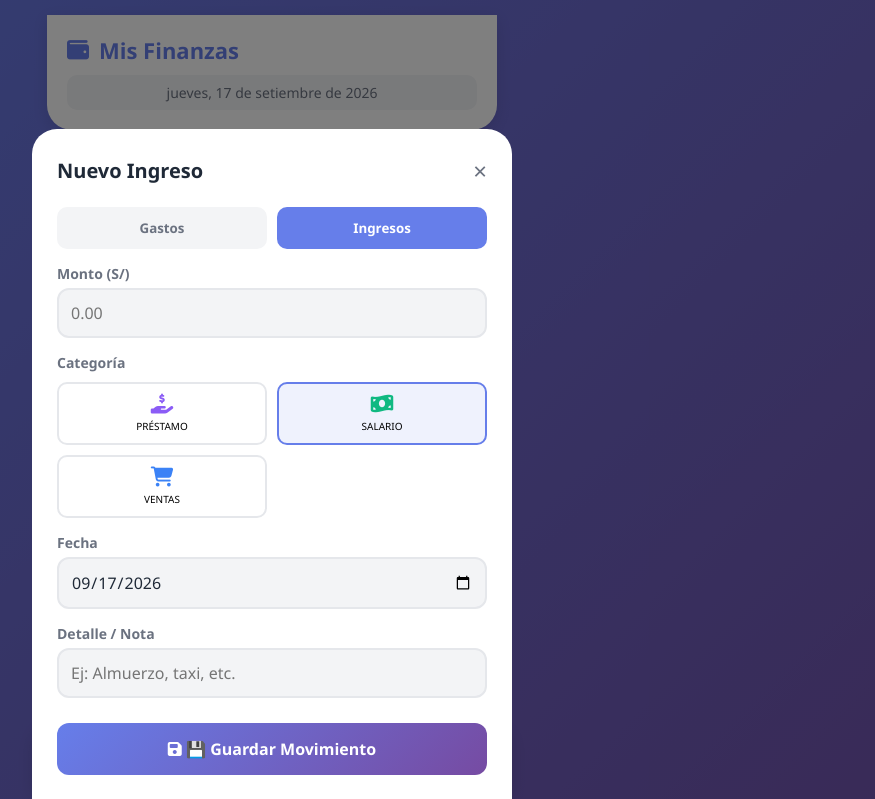
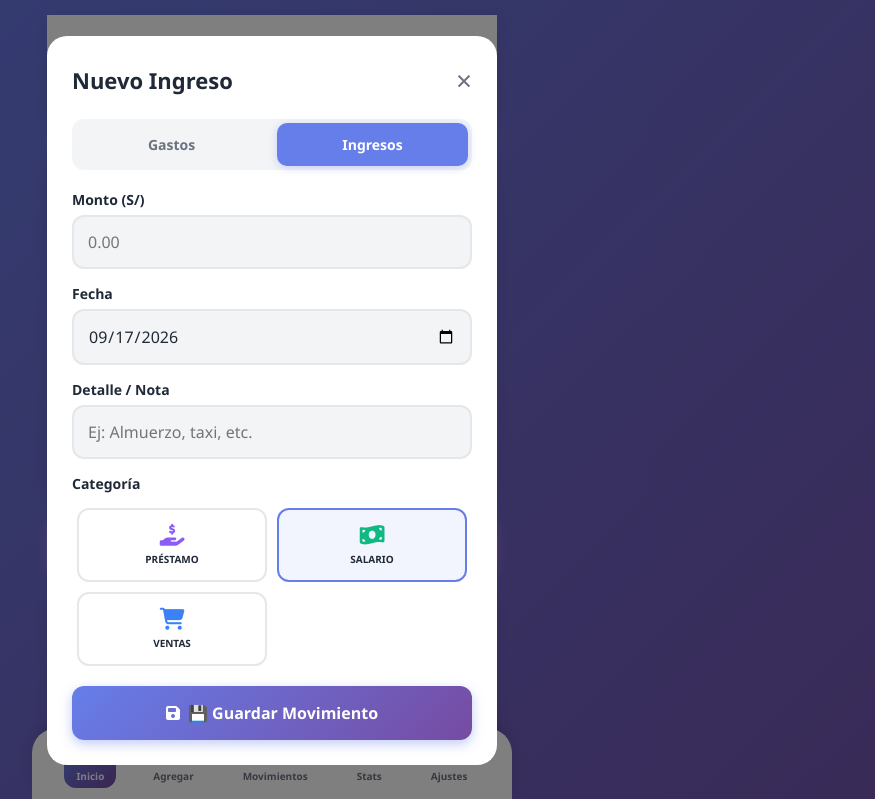
Before and after one commit to psjesusluis-coder/mis-finanzasaaap, a plain HTML site: page index.html in a window 1280 px wide. Both pictures are taken after a click on the button "Ingreso". Shown: the top 799 px of the page, without its empty margins (368-1243 px from the left). Drawn offline with nearby package versions, Linux system fonts and the light colour scheme.

```diff
--- a/index.html
+++ b/index.html
@@ -119,49 +119,63 @@
         .nav-item.active { background: linear-gradient(135deg, var(--primary) 0%, var(--secondary) 100%); color: white; }
         .nav-item i { font-size: 20px; }
         .nav-item span { font-size: 10px; font-weight: 600; }
+
+        /* MODAL STYLES */
         .modal {
             display: none; position: fixed; top: 0; left: 0; right: 0; bottom: 0;
-            background: rgba(0,0,0,0.5); z-index: 1000; align-items: flex-end; justify-content: center;
+            background: rgba(0,0,0,0.5); z-index: 1000; align-items: center; justify-content: center;
         }
         .modal.active { display: flex; }
         .modal-content {
-            background: var(--card); border-radius: 25px 25px 0 0; width: 100%;
-            max-width: 480px; padding: 25px; animation: slideUp 0.3s ease;
-            max-height: 90vh; overflow-y: auto;
+            background: var(--card); border-radius: 20px; width: 95%;
+            max-width: 450px; padding: 25px; animation: slideUp 0.3s ease;
+            max-height: 95vh; overflow-y: auto;
         }
         @keyframes slideUp { from { transform: translateY(100%); } to { transform: translateY(0); } }
         .modal-header { display: flex; justify-content: space-between; align-items: center; margin-bottom: 20px; }
-        .modal-header h3 { font-size: 20px; color: var(--text); }
-        .close-btn { background: none; border: none; font-size: 24px; cursor: pointer; color: var(--text-light); }
+        .modal-header h3 { font-size: 22px; color: var(--text); font-weight: 700; }
+        .close-btn { background: none; border: none; font-size: 28px; cursor: pointer; color: var(--text-light); }
+
+        /* Category Tabs */
+        .category-tabs { display: flex; gap: 10px; margin-bottom: 20px; background: var(--bg); border-radius: 12px; padding: 4px; }
+        .category-tab {
+            flex: 1; padding: 12px; border: none; background: transparent;
+            color: var(--text-light); border-radius: 10px; cursor: pointer;
+            font-weight: 600; font-size: 14px; transition: all 0.3s;
+        }
+        .category-tab.active { background: var(--primary); color: white; box-shadow: 0 2px 8px rgba(102,126,234,0.3); }
+
+        /* Form */
         .form-group { margin-bottom: 15px; }
-        .form-group label { display: block; margin-bottom: 5px; color: var(--text-light); font-size: 14px; font-weight: 600; }
-        .form-group input, .form-group select {
-            width: 100%; padding: 12px; border: 2px solid var(--border); border-radius: 12px;
+        .form-group label { display: block; margin-bottom: 6px; color: var(--text); font-size: 14px; font-weight: 600; }
+        .form-group input {
+            width: 100%; padding: 14px; border: 2px solid var(--border); border-radius: 12px;
             font-size: 16px; background: var(--bg); color: var(--text);
         }
-        .form-group input:focus, .form-group select:focus { outline: none; border-color: var(--primary); }
-        .btn-primary {
-            width: 100%; padding: 15px;
+        .form-group input:focus { outline: none; border-color: var(--primary); background: white; }
+
+        /* Category Grid */
+        .category-grid { display: grid; grid-template-columns: repeat(2, 1fr); gap: 10px; margin-top: 10px; max-height: 320px; overflow-y: auto; padding: 5px; }
+        .category-option {
+            padding: 14px 8px; border: 2px solid var(--border); border-radius: 12px;
+            text-align: center; cursor: pointer; transition: all 0.2s; background: white;
+        }
+        .category-option:hover { transform: translateY(-2px); box-shadow: 0 4px 8px rgba(0,0,0,0.1); }
+        .category-option.selected { border-color: var(--primary); background: rgba(102, 126, 234, 0.08); }
+        .category-option i { font-size: 22px; display: block; margin-bottom: 6px; }
+        .category-option span { font-size: 10px; display: block; font-weight: 600; color: var(--text); text-transform: uppercase; }
+
+        /* Save Button */
+        .btn-save {
+            width: 100%; padding: 16px;
             background: linear-gradient(135deg, var(--primary) 0%, var(--secondary) 100%);
             color: white; border: none; border-radius: 12px; font-size: 16px;
-            font-weight: bold; cursor: pointer; margin-top: 10px;
+            font-weight: bold; cursor: pointer; margin-top: 15px;
+            display: flex; align-items: center; justify-content: center; gap: 8px;
+            box-shadow: 0 4px 12px rgba(102,126,234,0.4);
         }
-        .category-tabs { display: flex; gap: 10px; margin-bottom: 15px; }
-        .category-tab {
-            flex: 1; padding: 12px; border: none; background: var(--bg);
-            color: var(--text-light); border-radius: 10px; cursor: pointer;
-            font-weight: 600; transition: all 0.2s;
-        }
-        .category-tab.active { background: var(--primary); color: white; }
-        .category-grid { display: grid; grid-template-columns: repeat(2, 1fr); gap: 10px; margin-top: 10px; }
-        .category-option {
-            padding: 10px; border: 2px solid var(--border); border-radius: 10px;
-            text-align: center; cursor: pointer; transition: all 0.2s;
-        }
-        .category-option:hover { transform: translateY(-2px); }
-        .category-option.selected { border-color: var(--primary); background: rgba(102, 126, 234, 0.1); }
-        .category-option i { font-size: 20px; display: block; margin-bottom: 5px; }
-        .category-option span { font-size: 10px; display: block; }
+        .btn-save:active { transform: scale(0.98); }
+
         .empty-state { text-align: center; padding: 40px 20px; color: var(--text-light); }
         .empty-state i { font-size: 64px; margin-bottom: 15px; opacity: 0.3; }
         .tab-content { display: none; }
@@ -182,8 +196,8 @@
             <div class="amount" id="mainBalance">S/ 0.00</div>
         </div>
         <div class="sub-cards">
-            <div class="sub-card income"><h3>Ingresos</h3><div class="amount" id="totalIncome">S/ 0.00</div></div>
-            <div class="sub-card expense"><h3>Gastos</h3><div class="amount" id="totalExpense">S/ 0.00</div></div>
+            <div class="sub-card income"><h3>Ingresos (Hoy)</h3><div class="amount" id="totalIncome">S/ 0.00</div></div>
+            <div class="sub-card expense"><h3>Gastos (Hoy)</h3><div class="amount" id="totalExpense">S/ 0.00</div></div>
             <div class="sub-card budget"><h3>Presupuesto</h3><div class="amount" id="remainingBudget">S/ 0.00</div></div>
             <div class="sub-card"><h3>Corte</h3><div class="amount" style="font-size: 16px; color: var(--primary);" id="cutOffDay">Día 17</div></div>
         </div>
@@ -205,7 +219,7 @@
     </div>
 
     <div class="recent-section" id="recentSection">
-        <div class="section-header"><h3>📋 Últimos Movimientos</h3></div>
+        <div class="section-header"><h3> Últimos Movimientos</h3></div>
         <div id="recentTransactions"><div class="empty-state"><i class="fas fa-receipt"></i><p>No hay movimientos registrados aún. ¡Usa el micrófono! 🎙️</p></div></div>
     </div>
 
@@ -242,7 +256,7 @@
 
     <div class="tab-content" id="settingsTab">
         <div class="recent-section">
-            <h3>️ Configuración</h3>
+            <h3>⚙️ Configuración</h3>
             <div class="form-group" style="margin-top: 15px;">
                 <label>Día de Corte Mensual (1-28)</label>
                 <input type="number" id="cutOffInput" min="1" max="28" value="17">
@@ -251,33 +265,52 @@
                 <label>Presupuesto Mensual (S/)</label>
                 <input type="number" id="budgetInput" value="2000">
             </div>
-            <button class="btn-primary" onclick="saveSettings()">Guardar Configuración</button>
-            <button class="btn-primary" style="background: var(--danger); margin-top: 10px;" onclick="clearAllData()"><i class="fas fa-trash"></i> Borrar todos los datos</button>
+            <button class="btn-save" onclick="saveSettings()"><i class="fas fa-save"></i> Guardar Configuración</button>
+            <button class="btn-save" style="background: var(--danger); margin-top: 10px;" onclick="clearAllData()"><i class="fas fa-trash"></i> Borrar todos los datos</button>
         </div>
     </div>
 </div>
 
+<!-- MODAL -->
 <div class="modal" id="transactionModal">
     <div class="modal-content">
         <div class="modal-header">
-            <h3 id="modalTitle">Nuevo Movimiento</h3>
+            <h3 id="modalTitle">Nuevo Gasto</h3>
             <button class="close-btn" onclick="closeModal()">&times;</button>
         </div>
+
         <div class="category-tabs">
             <button class="category-tab active" onclick="switchCategoryType('expense')" id="tabExpense">Gastos</button>
             <button class="category-tab" onclick="switchCategoryType('income')" id="tabIncome">Ingresos</button>
         </div>
+
         <form id="transactionForm">
             <input type="hidden" id="editId" value="">
-            <div class="form-group"><label>Monto (S/)</label><input type="number" step="0.01" id="txAmount" placeholder="0.00" required></div>
+
+            <div class="form-group">
+                <label>Monto (S/)</label>
+                <input type="number" step="0.01" id="txAmount" placeholder="0.00" required>
+            </div>
+
+            <div class="form-group">
+                <label>Fecha</label>
+                <input type="date" id="txDate" required>
+            </div>
+
+            <div class="form-group">
+                <label>Detalle / Nota</label>
+                <input type="text" id="txNote" placeholder="Ej: Almuerzo, taxi, etc.">
+            </div>
+
             <div class="form-group">
                 <label>Categoría</label>
                 <div class="category-grid" id="categoryGrid"></div>
-                <input type="hidden" id="txCategory" value="Otros">
+                <input type="hidden" id="txCategory" value="OTROS">
             </div>
-            <div class="form-group"><label>Fecha</label><input type="date" id="txDate" required></div>
-            <div class="form-group"><label>Detalle / Nota</label><input type="text" id="txNote" placeholder="Ej: Almuerzo, taxi, etc."></div>
-            <button type="submit" class="btn-primary" id="submitBtn"><i class="fas fa-save"></i> 💾 Guardar Movimiento</button>
+
+            <button type="submit" class="btn-save" id="submitBtn">
+                <i class="fas fa-save"></i> 💾 Guardar Movimiento
+            </button>
         </form>
     </div>
 </div>
@@ -373,14 +406,13 @@
 function openModal(type, editId = null) {
     document.getElementById('transactionModal').classList.add('active');
     document.getElementById('modalTitle').textContent = editId ? 'Editar Movimiento' : (type === 'income' ? 'Nuevo Ingreso' : 'Nuevo Gasto');
-    document.getElementById('submitBtn').innerHTML = editId ? '<i class="fas fa-save"></i> Actualizar' : '<i class="fas fa-save"></i> 💾 Guardar Movimiento';
+    document.getElementById('submitBtn').innerHTML = editId ? '<i class="fas fa-save"></i> Actualizar Movimiento' : '<i class="fas fa-save"></i> 💾 Guardar Movimiento';
     document.getElementById('editId').value = editId || '';
     switchCategoryType(type);
     if (editId) {
         const tx = transactions.find(t => t.id === parseInt(editId));
         if (tx) {
             document.getElementById('txAmount').value = tx.amount;
-            document.getElementById('txCategory').value = tx.category;
             document.getElementById('txDate').value = tx.date;
             document.getElementById('txNote').value = tx.note || '';
             switchCategoryType(tx.type);
@@ -388,6 +420,7 @@
                 document.querySelectorAll('.category-option').forEach(o => {
                     o.classList.toggle('selected', o.dataset.category === tx.category);
                 });
+                document.getElementById('txCategory').value = tx.category;
             }, 100);
         }
     } else {
@@ -616,7 +649,7 @@
     if (confirm('¿Estás seguro de borrar todos los datos?')) {
         transactions = [];
         localStorage.setItem('transactions', JSON.stringify(transactions));
-        renderAll(); showNotification('🗑️ Datos eliminados');
+        renderAll(); showNotification('️ Datos eliminados');
     }
 }
 
@@ -631,7 +664,6 @@
     showNotification('📊 Excel descargado');
 }
 
-function formatDate(dateStr) { const [y, m, d] = dateStr.split('-'); return `${d}/${m}/${y.slice(2)}`; }
 function showNotification(message) {
     const div = document.createElement('div');
     div.textContent = message;
```
